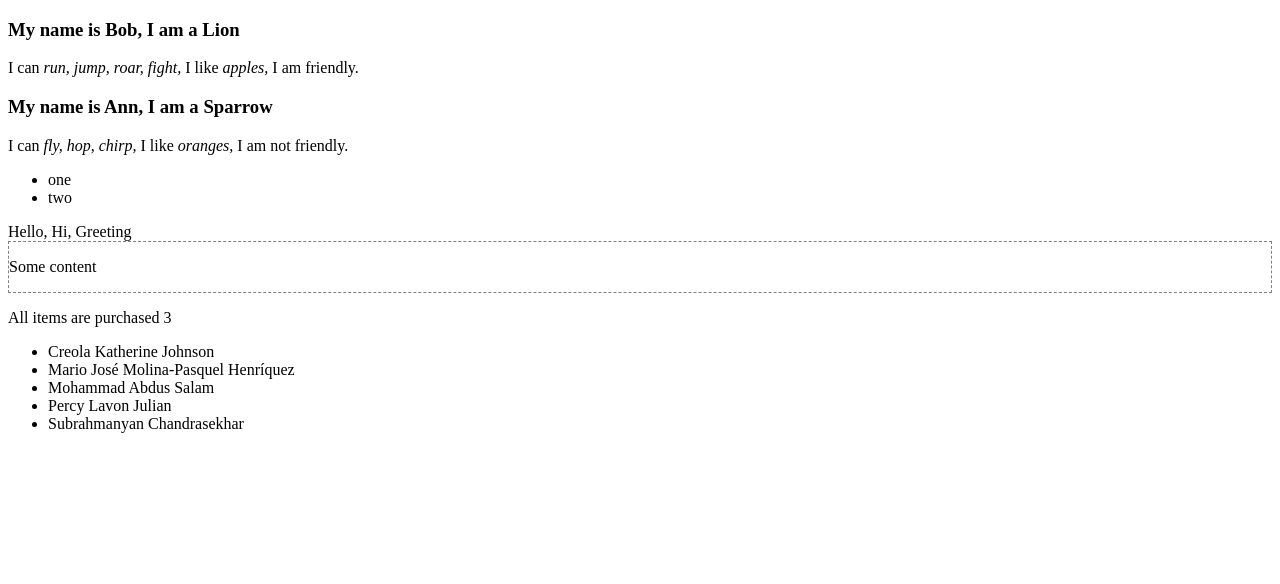
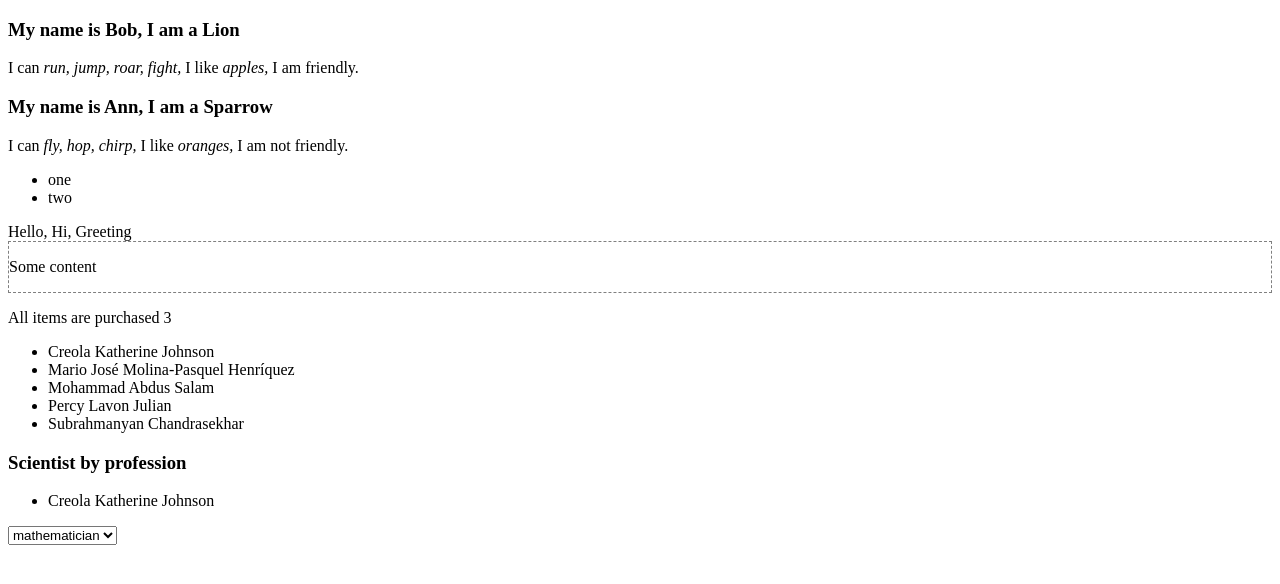
Before and after one commit to Yurimcalex/react-sandbox, a React (Vite) app: page / in a window 1280 px wide. Shown: the top 584 px of the page. Built offline with nearby package versions, Linux system fonts and the light colour scheme.

Commit message:
Create filter by profession feature

```diff
--- a/src/du/ScientistList.jsx
+++ b/src/du/ScientistList.jsx
@@ -1,3 +1,5 @@
+import { useState } from 'react';
+
 export const people = [{
   id: 0,
   name: 'Creola Katherine Johnson',
@@ -32,10 +34,26 @@ export const people = [{
 
 
 export default function ScientistList() {
-	const listItems = people.map(person => <li key={person.id}>{person.name}</li>);
+	const [profession, setProfession] = useState(people[0].profession);
+
+	const options = people.map(person => <option key={person.id}>{person.profession}</option>);
+	const allListItems = people.map(person => <li key={person.id}>{person.name}</li>);
+	const filteredListItems = people
+		.filter(person => person.profession === profession)
+		.map(person => <li key={person.id}>{person.name}</li>);
+
+	const onProfessionChanged = (e) => setProfession(e.target.value);
+
 	return (
 		<div>
-			<ul>{listItems}</ul>
+			<ul>{allListItems}</ul>
+			<div>
+				<h3>Scientist by profession</h3>
+				<ul>
+					{filteredListItems}
+				</ul>
+			</div>
+			<select value={profession} onChange={onProfessionChanged}>{options}</select>
 		</div>
 	);
 }
```
